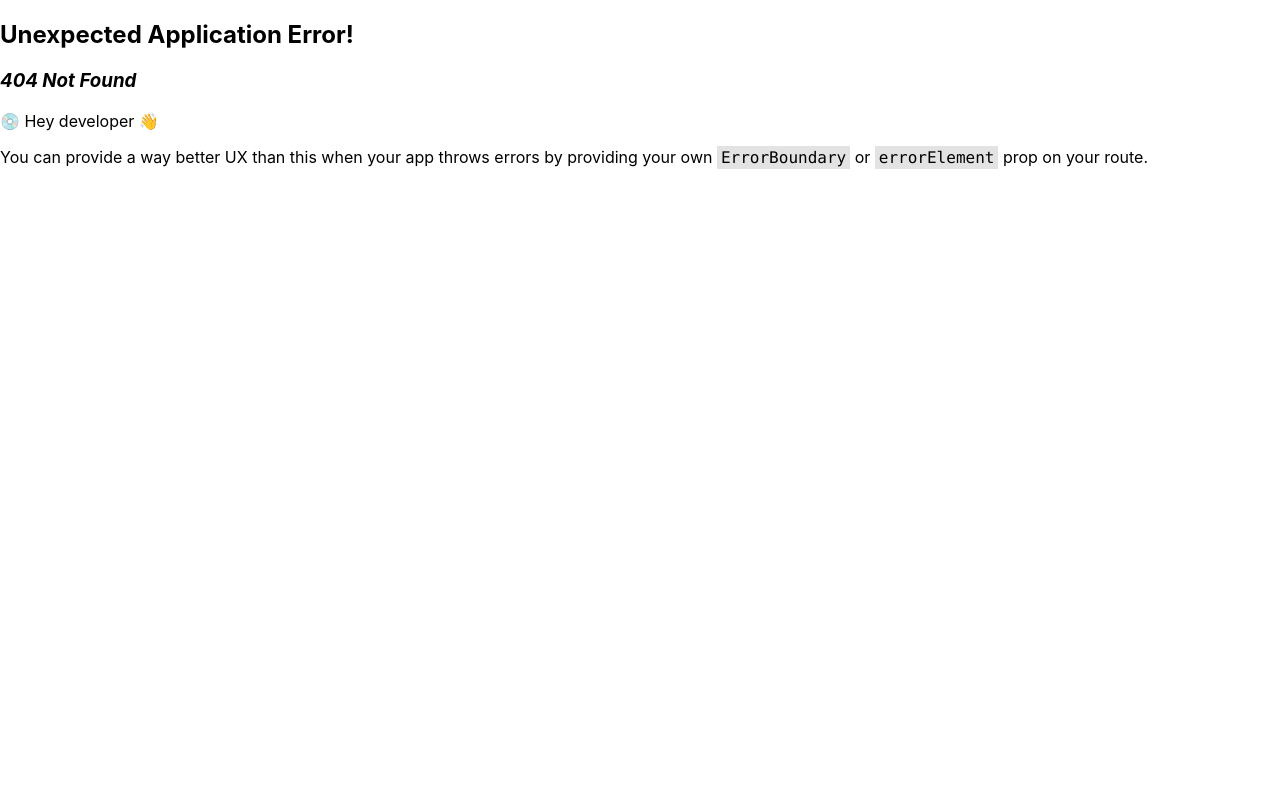
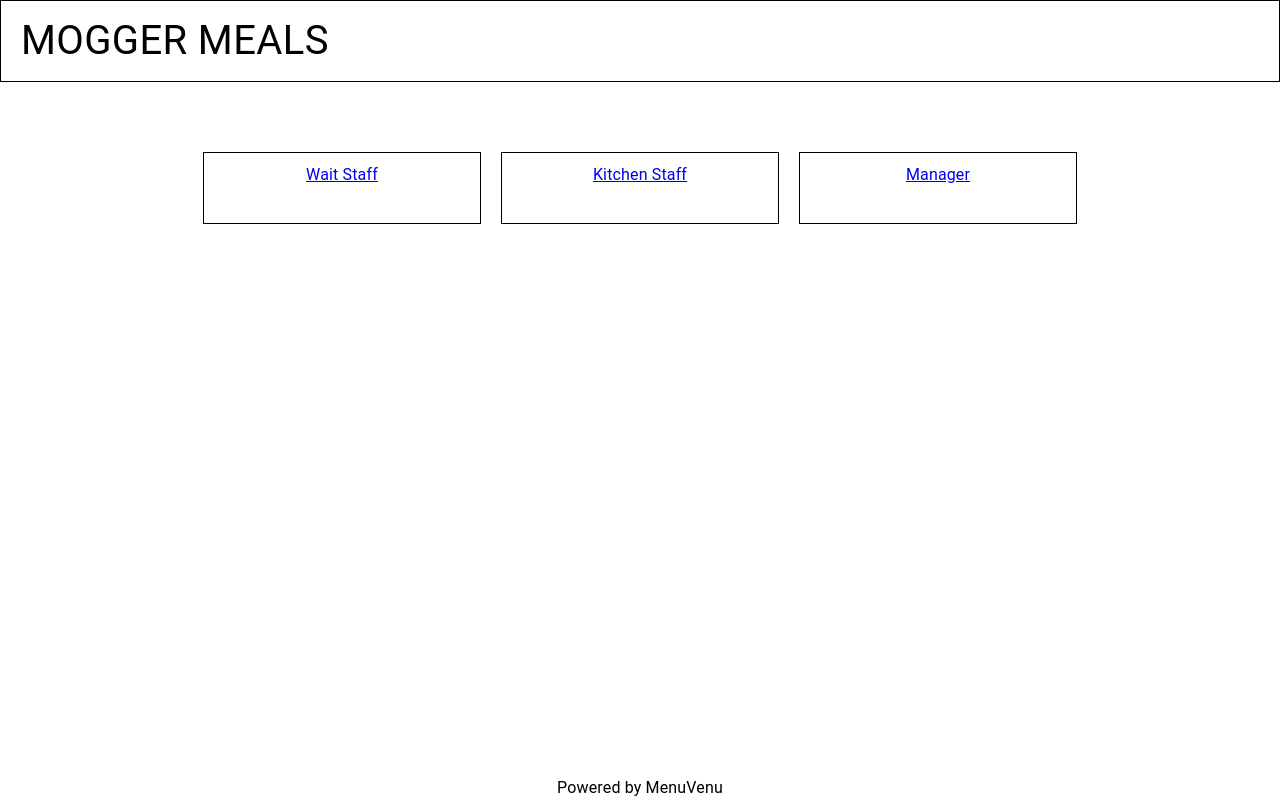
Before and after one commit to ronald-ho/MenuVenu, a React (Create React App) app in the folder project/menuvenufrontend/: page /staffselect in a window 1280 px wide. Before the commit this address had no page. Built offline with nearby package versions, Linux system fonts and the light colour scheme.

Commit message:
Added staff selection screen

```diff
--- a/project/menuvenufrontend/src/App.jsx
+++ b/project/menuvenufrontend/src/App.jsx
@@ -12,6 +12,7 @@ import { tabsel_load, redirect_if_logged_in, get_profile, change_details } from
 import UpdateAccount from './pages/UpdateAccount';
 import LoggedSelect from './pages/LoggedSelect';
 import UpdateDetails from './pages/UpdateDetails';
+import StaffSelect from './pages/StaffSelect';
 
 function App() {
   const [mode, setMode] = React.useState('');
@@ -60,7 +61,10 @@ function App() {
         action: async ({ request }) => {
           return await change_details(request);
         }
-      }
+      }, {
+        path: "/staffselect",
+        element: <StaffSelect />
+      },
     ]
   }]);
 
--- /dev/null
+++ b/project/menuvenufrontend/src/pages/StaffSelect.jsx
@@ -0,0 +1,25 @@
+import React from "react";
+import { Typography, Box } from "@mui/material";
+import { Link } from "react-router-dom";
+
+function StaffSelect () {
+    const boxcss = { display: 'inline-block', width: '20%', padding: '10px', border: '1px black solid', margin: '10px', height: '50px', verticalAlign: 'top' }
+
+    return (
+        <>
+            <div style={{textAlign: 'center', marginTop: '60px'}}>
+                <Box component={Link} to={'/waitstaff'} sx={boxcss}>
+                    <Typography>Wait Staff</Typography>
+                </Box>
+                <Box component={Link} to={'/kitchenstaff'} sx={boxcss}>
+                    <Typography>Kitchen Staff</Typography>
+                </Box>
+                <Box component={Link} to={'/manager'} sx={boxcss}>
+                    <Typography>Manager</Typography>
+                </Box>
+            </div>
+        </>
+    )
+}
+
+export default StaffSelect;
```
